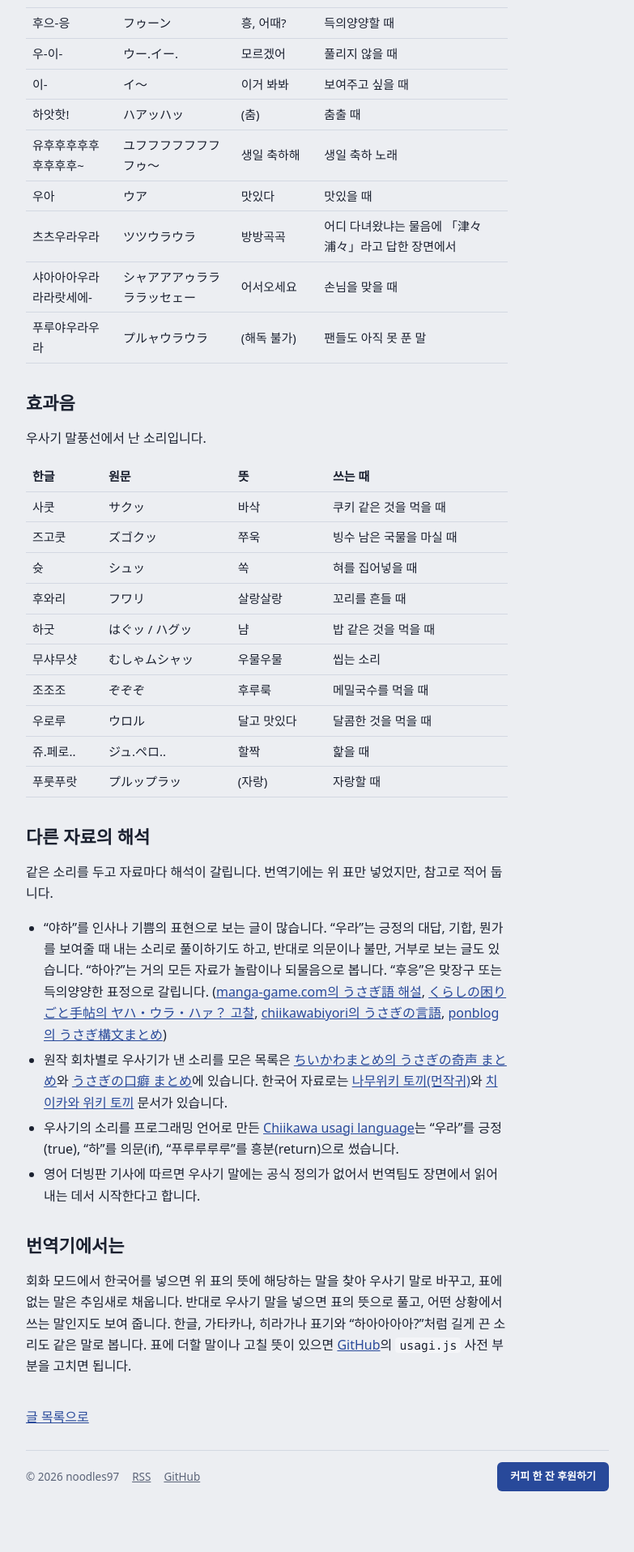
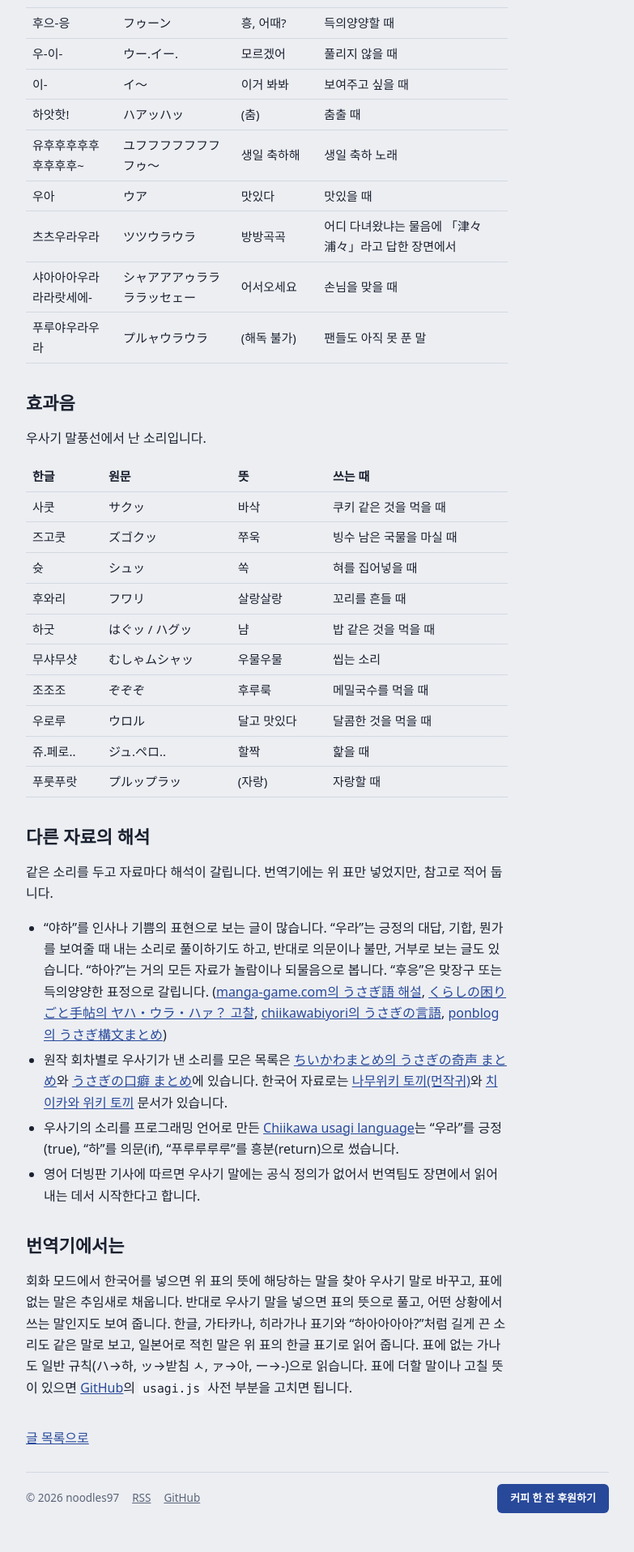
Before and after one commit to noodles97/noodles97.github.io, a Jekyll site: the page built from _posts/2026-10-21-usagi-language.md, in a window 1280 px wide. Shown: the part 1471-3388 px from the top of the page at 81% size, without its empty margins (248-1031 px from the left). Built offline with Jekyll 4.4.1, drawn with Linux system fonts in a browser that asks for light colours; some web fonts are replaced; our own code applies the rules of GitHub Pages for plain Markdown files; before the commit the page ends 3361 px from its top, so only the background shows below that.

Commit message:
우사기 번역기: 일본어 표기에 한글 읽기 추가
- kana.js: 가나 → 한글 읽기 변환 (팬 표기 방식: ハ→하, ッ→받침 ㅅ, ァ→아, ー→-)
- 가타카나로 내보낼 때와 가나로 된 우사기어를 넣었을 때 출력 아래에 한글 읽기 표시
- 사전에 있는 말은 사전의 한글 표기로, 없는 가나는 일반 규칙으로 읽음
- 소개 글과 사전 글에 설명 추가, 서비스워커 캐시 갱신

Co-Authored-By: Claude Fable 5.1 <noreply@anthropic.com>
Claude-Session: https://claude.ai/code/session_014dxx4G4nsDXr9ppbCLsvx3

```diff
--- a/_posts/2026-10-21-usagi-language.md
+++ b/_posts/2026-10-21-usagi-language.md
@@ -73,4 +73,4 @@ tags: [치이카와]
 
 ## 번역기에서는
 
-회화 모드에서 한국어를 넣으면 위 표의 뜻에 해당하는 말을 찾아 우사기 말로 바꾸고, 표에 없는 말은 추임새로 채웁니다. 반대로 우사기 말을 넣으면 표의 뜻으로 풀고, 어떤 상황에서 쓰는 말인지도 보여 줍니다. 한글, 가타카나, 히라가나 표기와 "하아아아아?"처럼 길게 끈 소리도 같은 말로 봅니다. 표에 더할 말이나 고칠 뜻이 있으면 [GitHub](https://github.com/noodles97/noodles97.github.io/tree/main/usagi-translator)의 `usagi.js` 사전 부분을 고치면 됩니다.
+회화 모드에서 한국어를 넣으면 위 표의 뜻에 해당하는 말을 찾아 우사기 말로 바꾸고, 표에 없는 말은 추임새로 채웁니다. 반대로 우사기 말을 넣으면 표의 뜻으로 풀고, 어떤 상황에서 쓰는 말인지도 보여 줍니다. 한글, 가타카나, 히라가나 표기와 "하아아아아?"처럼 길게 끈 소리도 같은 말로 보고, 일본어로 적힌 말은 위 표의 한글 표기로 읽어 줍니다. 표에 없는 가나도 일반 규칙(ハ→하, ッ→받침 ㅅ, ァ→아, ー→-)으로 읽습니다. 표에 더할 말이나 고칠 뜻이 있으면 [GitHub](https://github.com/noodles97/noodles97.github.io/tree/main/usagi-translator)의 `usagi.js` 사전 부분을 고치면 됩니다.
--- a/usagi-translator/index.html
+++ b/usagi-translator/index.html
@@ -58,6 +58,7 @@
       <div class="pane pane-out">
         <div class="pane-head"><label for="out" id="out-label">우사기어</label><span class="count" id="out-count"></span></div>
         <textarea id="out" rows="5" readonly placeholder="우라 하? 야하 푸루야" aria-live="polite"></textarea>
+        <p class="reading" id="reading" hidden><b id="reading-label"></b> <span id="reading-text"></span></p>
         <div class="pane-foot">
           <p class="note" id="note"></p>
           <div class="actions">
@@ -84,7 +85,7 @@
   <details class="info">
     <summary>우사기어 사전 (회화 모드)</summary>
     <div class="info-body">
-      <p>우사기는 뜻이 있는 말을 하지 않고 「ウラ」「ヤハ」「ハア？」 같은 소리만 냅니다. 공식 설정에는 뜻이 없어서, 일본 팬이 원작 장면을 보고 정리한 「うさぎ語 訳」 목록과 그것을 우리말로 옮긴 농담곰 갤러리의 「우사기어 정리」를 그대로 따랐습니다. 회화 모드는 이 사전에 맞는 말은 사전대로, 나머지 말은 추임새로 바꿉니다. 뜻풀이는 한글·가타카나·히라가나 표기와 길게 끈 소리(하아아아?)를 모두 알아봅니다.</p>
+      <p>우사기는 뜻이 있는 말을 하지 않고 「ウラ」「ヤハ」「ハア？」 같은 소리만 냅니다. 공식 설정에는 뜻이 없어서, 일본 팬이 원작 장면을 보고 정리한 「うさぎ語 訳」 목록과 그것을 우리말로 옮긴 농담곰 갤러리의 「우사기어 정리」를 그대로 따랐습니다. 회화 모드는 이 사전에 맞는 말은 사전대로, 나머지 말은 추임새로 바꿉니다. 뜻풀이는 한글·가타카나·히라가나 표기와 길게 끈 소리(하아아아?)를 모두 알아보고, 일본어로 적힌 우사기 말은 한글 읽기를 함께 보여 줍니다.</p>
       <table class="dict"><thead><tr><th>우사기 말</th><th>뜻</th><th>쓰는 때</th></tr></thead><tbody id="dict"></tbody></table>
       <p class="sources">출처: <a href="https://gall.dcinside.com/mgallery/board/view/?id=nongdamgom&amp;no=11608" rel="noopener">우사기어 정리 (농담곰 갤러리)</a>와 그 원문인 일본 팬의 「うさぎ語 訳」 목록. 그 밖에 참고: <a href="https://namu.wiki/w/%ED%86%A0%EB%81%BC(%EB%A8%BC%EC%9E%91%EA%B7%80)" rel="noopener">토끼 (나무위키)</a>, <a href="https://chiikawa.hatenablog.jp/entry/character/%E3%81%86%E3%81%95%E3%81%8E/%E5%A5%87%E5%A3%B0%E9%9B%86" rel="noopener">うさぎの奇声 まとめ</a>, <a href="https://manga-game.com/tiikawa-usagi/" rel="noopener">うさぎ語ハァ？の意味</a>, <a href="https://github.com/wrobobear/Chiikawa_usagi_language" rel="noopener">Chiikawa usagi language (GitHub)</a>.</p>
     </div>
--- a/usagi-translator/style.css
+++ b/usagi-translator/style.css
@@ -102,3 +102,6 @@ input[type=checkbox]{width:18px;height:18px;accent-color:var(--accent);margin:0
 .sources a{color:var(--fg-muted)}
 @media (max-width:480px){.dict td:first-child{white-space:normal}}
 .dict-sub th{padding-top:14px;font-size:13.5px;color:var(--fg-muted);border-bottom:1px solid var(--line)}
+.reading{margin:0;font-size:13.5px;color:var(--fg-muted);white-space:pre-wrap;word-break:break-all;border-top:1px dashed var(--line);padding-top:8px}
+.reading[hidden]{display:none}
+.reading b{color:var(--fg);font-weight:600;margin-right:4px}
--- a/usagi-translator/sw.js
+++ b/usagi-translator/sw.js
@@ -1,6 +1,6 @@
 // 네트워크 우선, 실패하면 캐시. 한 번 연 뒤에는 오프라인에서도 열립니다.
-const CACHE = 'usagi-translator-v3';
-const ASSETS = ['./', './index.html', './style.css', './app.js', './usagi.js', './manifest.webmanifest', './icon.svg'];
+const CACHE = 'usagi-translator-v4';
+const ASSETS = ['./', './index.html', './style.css', './app.js', './usagi.js', './kana.js', './manifest.webmanifest', './icon.svg'];
 
 self.addEventListener('install', (e) => {
   e.waitUntil(caches.open(CACHE).then((c) => c.addAll(ASSETS)).then(() => self.skipWaiting()));
```
Also changed, not shown: _posts/2026-10-21-usagi-translator.md (+1 -1 lines), usagi-translator/app.js (+19 -5 lines), usagi-translator/kana.js (added, +59 -0 lines), usagi-translator/usagi.js (+19 -0 lines).
